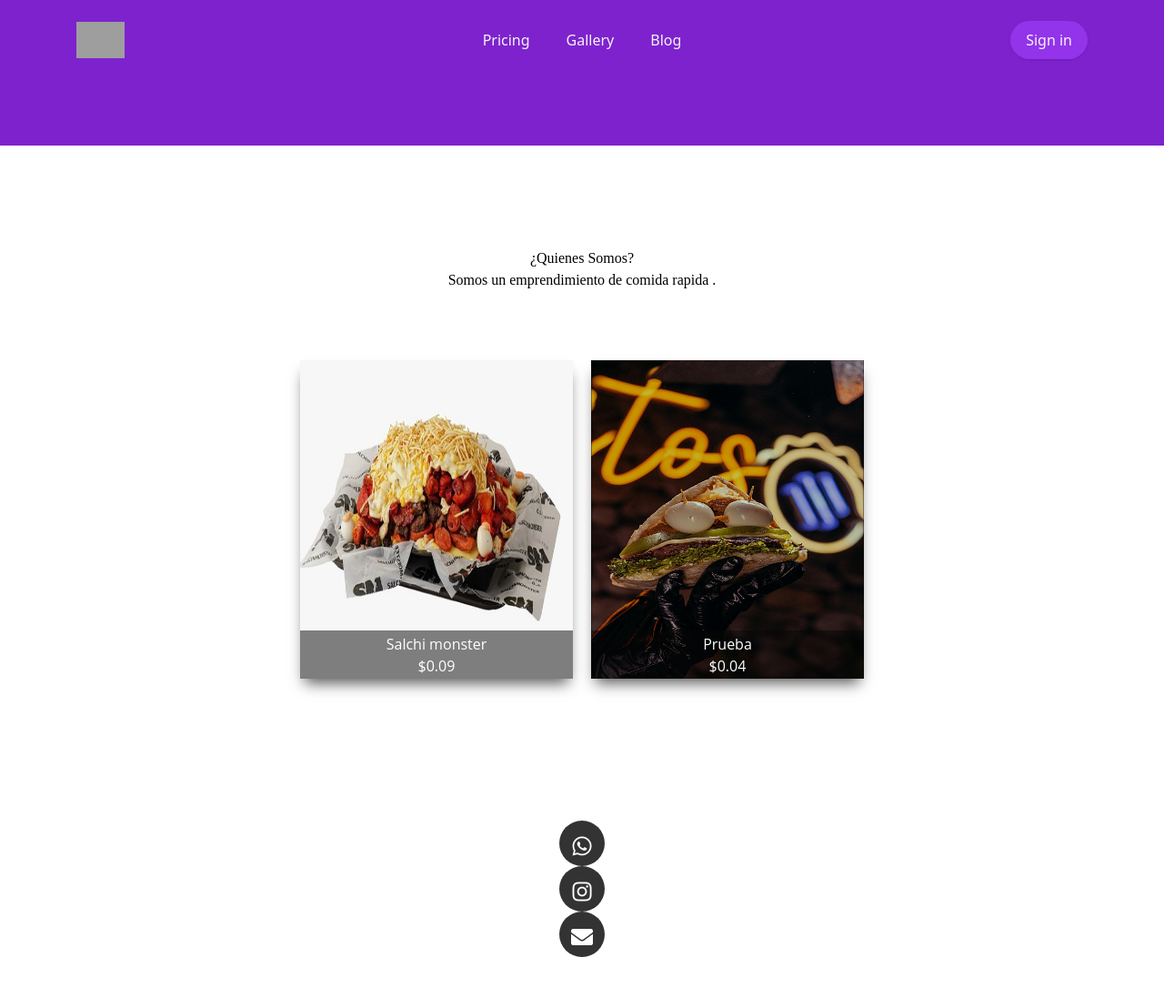
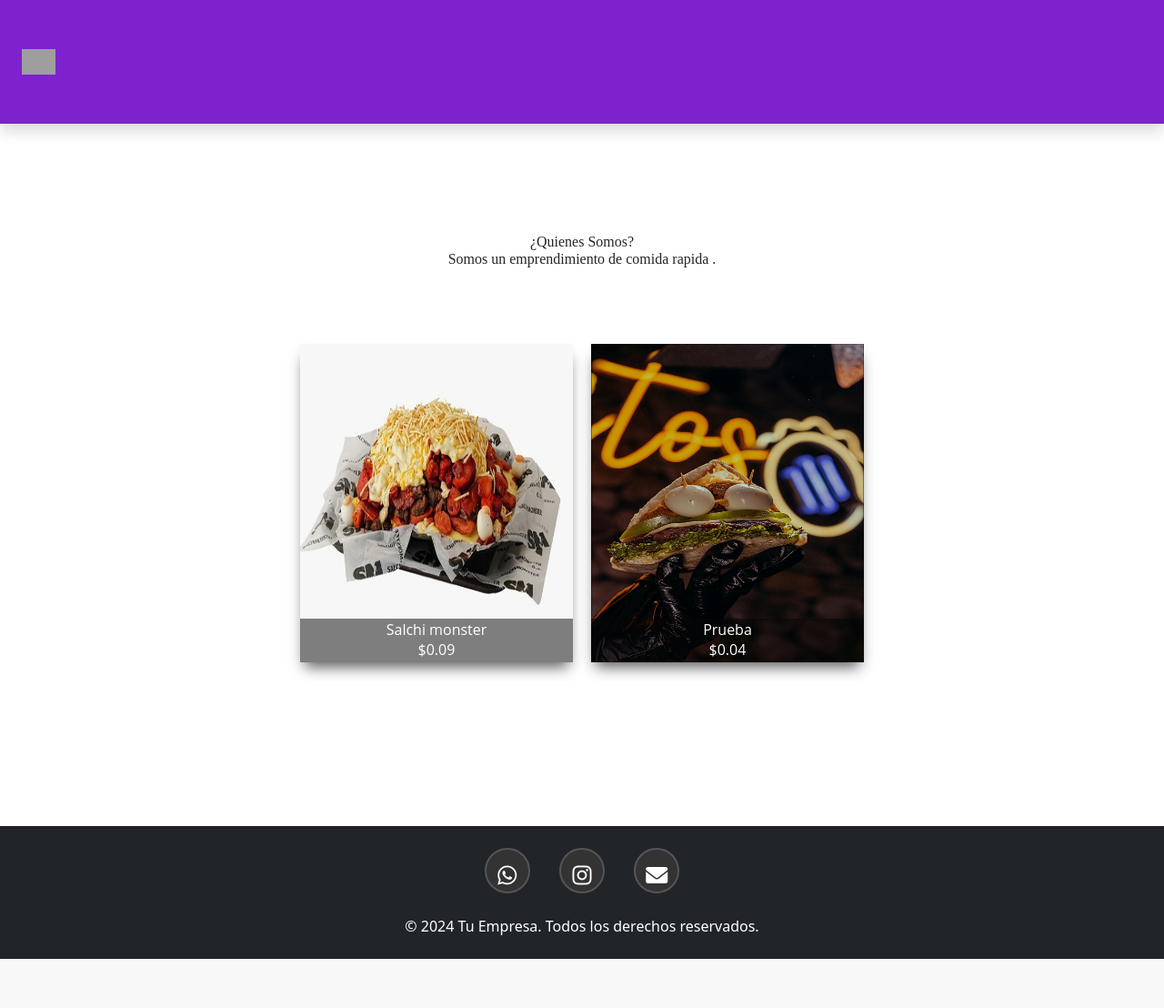
Before and after one commit to LeduanDev/Repo-pedidos, a Django app: page / in a window 1280 px wide. Shown: the whole page at 91% size. After the commit the page ends 1054 px from the top, so only its background shows below. Run offline with Django 5.2, Linux system fonts and the light colour scheme; data comes from the database, SQL or seed files in the repository; some libraries are stand-ins or nearby versions; grey boxes are pictures that could not be loaded.

Commit message:
Diseños de footer y nav bar
Footer y nav: Problemas con boostrap y tailwind

```diff
--- a/productos/static/css/foot.css
+++ b/productos/static/css/foot.css
@@ -1,4 +1,6 @@
 /* Custom CSS for social icons */
+
+
 .social-icon {
     display: inline-block;
     width: 50px;
@@ -6,18 +8,34 @@
     line-height: 50px;
     margin: 0 10px;
     text-align: center;
-    color: white;
-    background-color: #333;
+    color: white; /* Asegura que el color del ícono sea blanco */
+    background-color: #333; /* Color de fondo oscuro */
     border-radius: 50%;
-    transition: transform 0.3s ease-in-out, background-color 0.3s ease-in-out;
+    transition: transform 0.3s ease-in-out, background-color 0.3s ease-in-out, border 0.3s ease-in-out;
     font-size: 24px;
+    border: 2px solid #555; /* Delineado de los íconos */
 }
 
 .social-icon:hover {
     transform: translateY(-5px); /* Efecto de flotación */
     background-color: #555; /* Cambio de color de fondo al hacer hover */
+    border-color: #777; /* Cambio de color del borde al hacer hover */
 }
 
 .social-icon i {
     vertical-align: middle; /* Centra el ícono verticalmente */
 }
+
+
+/* Footer Bottom Padding */
+footer {
+    padding-bottom: 20px; /* Espaciado adicional para evitar que el contenido se pegue al borde inferior */
+}
+
+@media (max-width: 768px) {
+    .social-icon {
+        width: 40px;
+        height: 40px;
+        font-size: 20px;
+    }
+}
--- a/productos/static/css/tarjeta.css
+++ b/productos/static/css/tarjeta.css
@@ -1,6 +1,6 @@
 
   .wrap{
-    width: 1100px;
+    width: 100%;
     margin: 50px auto;
     display: -webkit-box;
     display: -webkit-flex;
--- a/productos/templates/bases/base.html
+++ b/productos/templates/bases/base.html
@@ -6,36 +6,32 @@
   <meta charset="UTF-8">
   <meta name="viewport" content="width=device-width, initial-scale=1.0">
   <script src="https://cdn.tailwindcss.com"></script>
-
-
+  <script defer src="https://cdn.jsdelivr.net/npm/alpinejs@3.14.1/dist/cdn.min.js"></script>
+  <script src="//unpkg.com/alpinejs" defer></script>
   <link rel="stylesheet" href="{% static 'css/css.css' %}">
   <link rel="stylesheet" href="{% static 'css/nav.css' %}">
-  <link rel="stylesheet" href="{% static 'css/foot.css' %}">
+  <link rel="stylesheet" href="https://cdnjs.cloudflare.com/ajax/libs/font-awesome/6.0.0-beta3/css/all.min.css">
 
-  <link rel="stylesheet" href="https://cdnjs.cloudflare.com/ajax/libs/font-awesome/5.15.1/css/all.min.css">
-
-
+  <link href="https://cdn.jsdelivr.net/npm/bootstrap@5.3.3/dist/css/bootstrap.min.css" rel="stylesheet"
+    integrity="sha384-QWTKZyjpPEjISv5WaRU9OFeRpok6YctnYmDr5pNlyT2bRjXh0JMhjY6hW+ALEwIH" crossorigin="anonymous">
+  <script src="https://cdn.jsdelivr.net/npm/bootstrap@5.3.3/dist/js/bootstrap.bundle.min.js"
+    integrity="sha384-YvpcrYf0tY3lHB60NNkmXc5s9fDVZLESaAA55NDzOxhy9GkcIdslK1eN7N6jIeHz"
+    crossorigin="anonymous"></script>
 </head>
 
-<body class="">
-
+<body>
   <header>
     <nav>
       {% include "bloques/navbar.html" %}
     </nav>
   </header>
 
-
   <div class="mt-12 mb-6 px-8 py-4">
-      {% block contenido %}
-      {% endblock %}
+    {% block contenido %}
+    {% endblock %}
   </div>
 
-  <footer class="">
-
-    {% include "bloques/footer.html" %}
-
-  </footer>
+  {% include "bloques/footer.html" %}
 </body>
 
 </html>
--- a/productos/templates/bloques/footer.html
+++ b/productos/templates/bloques/footer.html
@@ -1,7 +1,7 @@
 
 {% load static %}
 {% block contenido %}
-
+<link rel="stylesheet" href="{% static 'css/foot.css' %}">
 <footer class="bg-dark text-white py-4 mt-5">
   <div class="container">
     <div class="row">
--- a/productos/templates/bloques/navbar.html
+++ b/productos/templates/bloques/navbar.html
@@ -1,49 +1,48 @@
 {% load static %}
 {% block contenido %}
-<div class="w-full bg-purple-700"> <!-- Cambié el fondo a morado sólido y se asegura que ocupe todo el ancho -->
-    <div class="px-4 mx-auto max-w-6xl sm:px-5">
-      <div class="relative pt-6 pb-3 sm:pb-24">
-        <nav class="relative flex items-center justify-between sm:h-10 md:justify-center" aria-label="Global">
-          <div class="flex items-center flex-1 md:absolute md:inset-y-0 md:left-0">
-            <div class="flex items-center justify-between w-full md:w-auto">
-              <a href="#"><span class="sr-only">Company Name</span>
-                <img class="w-auto h-8 sm:h-10" src="https://www.svgrepo.com/show/448244/pack.svg" loading="lazy" width="202" height="40">
+
+<nav x-data="{ isOpen: false }" class="relative bg-purple-700 shadow ">
+  <div class="container px-6 py-4 mx-auto md:flex md:justify-between md:items-center">
+      <div class="flex items-center justify-between">
+          <a href="#">
+              <img class="w-auto h-6 sm:h-7" src="https://merakiui.com/images/full-logo.svg" alt="">
           </a>
-              <div class="flex items-center -mr-2 md:hidden">
-                <button class="inline-flex items-center justify-center p-2 text-gray-100 bg-purple-600 rounded-md hover:text-white hover:bg-purple-800 focus:outline-none focus:ring-2 focus:ring-inset focus:ring-purple-600" type="button" aria-expanded="false">
-                  <span class="sr-only">Open main menu</span>
-                  <svg xmlns="http://www.w3.org/2000/svg" fill="none" viewBox="0 0 24 24" stroke-width="2" stroke="currentColor" aria-hidden="true" class="w-6 h-6">
-                    <path stroke-linecap="round" stroke-linejoin="round" d="M4 6h16M4 12h16M4 18h16"></path>
+
+          <!-- Mobile menu button -->
+          <div class="flex lg:hidden">
+              <button x-cloak @click="isOpen = !isOpen" type="button" class="text-gray-500 dark:text-gray-200 hover:text-gray-600 dark:hover:text-gray-400 focus:outline-none focus:text-gray-600 dark:focus:text-gray-400" aria-label="toggle menu">
+                  <svg x-show="!isOpen" xmlns="http://www.w3.org/2000/svg" class="w-6 h-6" fill="none" viewBox="0 0 24 24" stroke="currentColor" stroke-width="2">
+                      <path stroke-linecap="round" stroke-linejoin="round" d="M4 8h16M4 16h16" />
+                  </svg>
+
+                  <svg x-show="isOpen" xmlns="http://www.w3.org/2000/svg" class="w-6 h-6" fill="none" viewBox="0 0 24 24" stroke="currentColor" stroke-width="2">
+                      <path stroke-linecap="round" stroke-linejoin="round" d="M6 18L18 6M6 6l12 12" />
                   </svg>
               </button>
           </div>
       </div>
+
+      <!-- Mobile Menu open: "block", Menu closed: "hidden" -->
+      <div x-cloak :class="[isOpen ? 'translate-x-0 opacity-100 ' : 'opacity-0 -translate-x-full']" class="absolute inset-x-0 z-20 w-full px-6 py-4 transition-all duration-300 ease-in-out bg-purple-700 md:mt-0 md:p-0 md:top-0 md:relative md:bg-transparent md:w-auto md:opacity-100 md:translate-x-0 md:flex md:items-center">
+          <div class="flex flex-col md:flex-row md:mx-6">
+              <a class="my-2 text-gray-700 transition-colors duration-300 transform dark:text-gray-200 hover:text-blue-500 dark:hover:text-blue-400 md:mx-4 md:my-0" href="#">Home</a>
+              <a class="my-2 text-gray-700 transition-colors duration-300 transform dark:text-gray-200 hover:text-blue-500 dark:hover:text-blue-400 md:mx-4 md:my-0" href="#">Shop</a>
+              <a class="my-2 text-gray-700 transition-colors duration-300 transform dark:text-gray-200 hover:text-blue-500 dark:hover:text-blue-400 md:mx-4 md:my-0" href="#">Contact</a>
+              <a class="my-2 text-gray-700 transition-colors duration-300 transform dark:text-gray-200 hover:text-blue-500 dark:hover:text-blue-400 md:mx-4 md:my-0" href="#">About</a>
           </div>
-          <div class="hidden md:flex md:space-x-10 list-none">
-            <li>
-              <a href="#" class="text-base font-normal text-gray-100 list-none hover:text-white"
-                target="">Pricing</a>
-            </li>
-            <li>
-              <a href="#" class="text-base font-normal text-gray-100 list-none hover:text-white"
-                target="">Gallery</a>
-            </li>
-            <li>
-              <a href="#" class="text-base font-normal text-gray-100 list-none hover:text-white"
-                target="_blank">Blog</a>
-            </li>
-          </div>
-          <div class="hidden md:absolute md:flex md:items-center md:justify-end md:inset-y-0 md:right-0">
-            <div class="inline-flex rounded-full shadow">
-              <div href="#"
-                class="inline-flex items-center px-4 py-2 text-base text-gray-100 bg-purple-600 border border-transparent rounded-full cursor-pointer font-base hover:bg-purple-800">
-                Sign in
+
+          <div class="flex justify-center md:block">
+              <a class="relative text-gray-700 transition-colors duration-300 transform dark:text-gray-200 hover:text-gray-600 dark:hover:text-gray-300" href="#">
+                  <svg class="w-5 h-5" viewBox="0 0 24 24" fill="none" xmlns="http://www.w3.org/2000/svg">
+                      <path d="M3 3H5L5.4 5M7 13H17L21 5H5.4M7 13L5.4 5M7 13L4.70711 15.2929C4.07714 15.9229 4.52331 17 5.41421 17H17M17 17C15.8954 17 15 17.8954 15 19C15 20.1046 15.8954 21 17 21C18.1046 21 19 20.1046 19 19C19 17.8954 18.1046 17 17 17ZM9 19C9 20.1046 8.10457 21 7 21C5.89543 21 5 20.1046 5 19C5 17.8954 5.89543 17 7 17C8.10457 17 9 17.8954 9 19Z" stroke="currentColor" stroke-width="2" stroke-linecap="round" stroke-linejoin="round"/>
+                  </svg>
+
+                  <span class="absolute top-0 left-0 p-1 text-xs text-white bg-blue-500 rounded-full"></span>
+              </a>
           </div>
       </div>
   </div>
 </nav>
-      </div>
-    </div>
-  </div>
+
 
 {% endblock %}
```
Also changed, not shown: 1 other file. Lines whose indentation alone changed are shown as unchanged.
